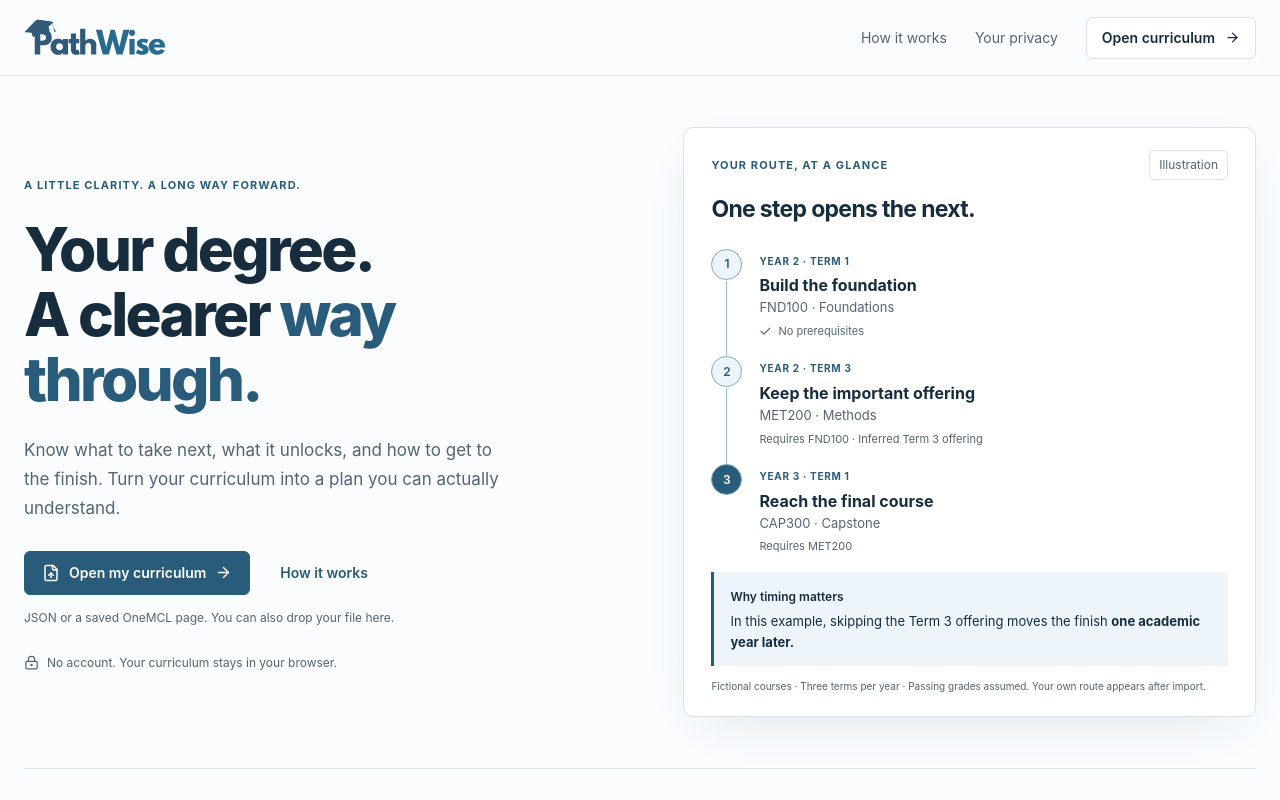
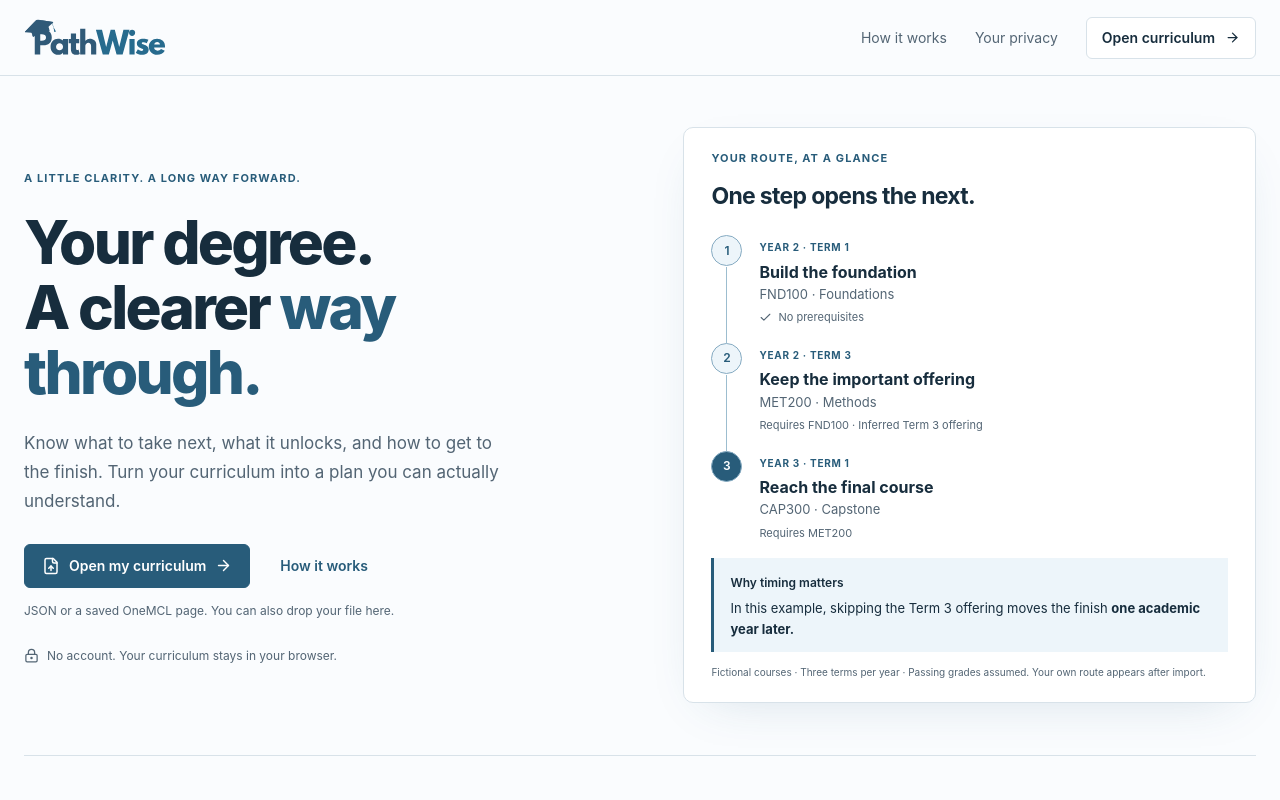
Before and after one commit to DwytMCL/PathWise, a Next.js app: page / in a window 1280 px wide. Shown: the top 800 px of the page. Built offline with nearby package versions, Linux system fonts and the light colour scheme.

Commit message:
Remove redundant illustration badge from the landing preview

```diff
--- a/components/Landing.tsx
+++ b/components/Landing.tsx
@@ -12,7 +12,7 @@ export default function Landing({ onOpen, busy }: { onOpen: () => void; busy: bo
         <div className="privacy-inline"><LockKeyhole size={15} /><span>No account. Your curriculum stays in your browser.</span></div>
       </div>
       <div className="route-preview" aria-label="Illustrative three-course route using fictional courses">
-        <div className="preview-top"><span className="section-kicker">YOUR ROUTE, AT A GLANCE</span><span className="subtle-badge">Illustration</span></div>
+        <div className="preview-top"><span className="section-kicker">YOUR ROUTE, AT A GLANCE</span></div>
         <h2>One step opens the next.</h2>
         <ol className="preview-route">
           <li><span className="preview-stop">1</span><div><span className="preview-date">YEAR 2 · TERM 1</span><h3>Build the foundation</h3><p>FND100 · Foundations</p><small><Check size={13} /> No prerequisites</small></div></li>
```
